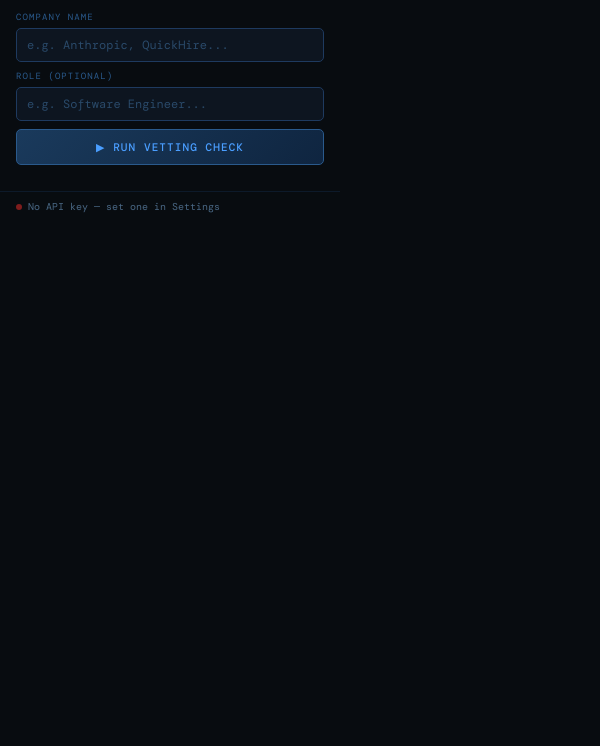
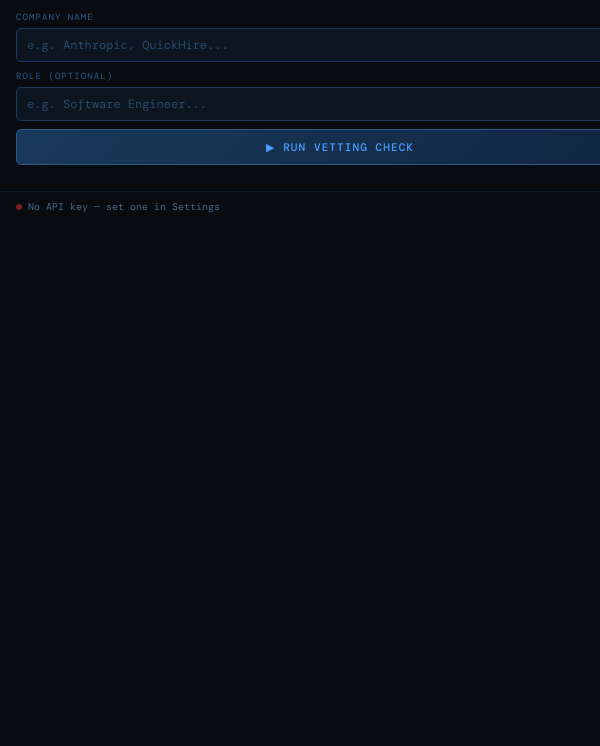
Before and after one commit to tony-tran-qa/My_JobGuard_ChromeExt, a browser extension: page popup.html in a window 400 px wide. Shown: the part 98-844 px from the top of the page, 600 px wide, since content can reach past the window. Drawn offline with nearby package versions, Linux system fonts and the light colour scheme; a web font is replaced by a local one.

Commit message:
Double popup width to 680px

```diff
--- a/popup.html
+++ b/popup.html
@@ -9,7 +9,7 @@
   <style>
     * { box-sizing: border-box; margin: 0; padding: 0; }
     body {
-      width: 340px;
+      width: 680px;
       min-height: 200px;
       background: #080c10;
       color: #c8d6e5;
```
